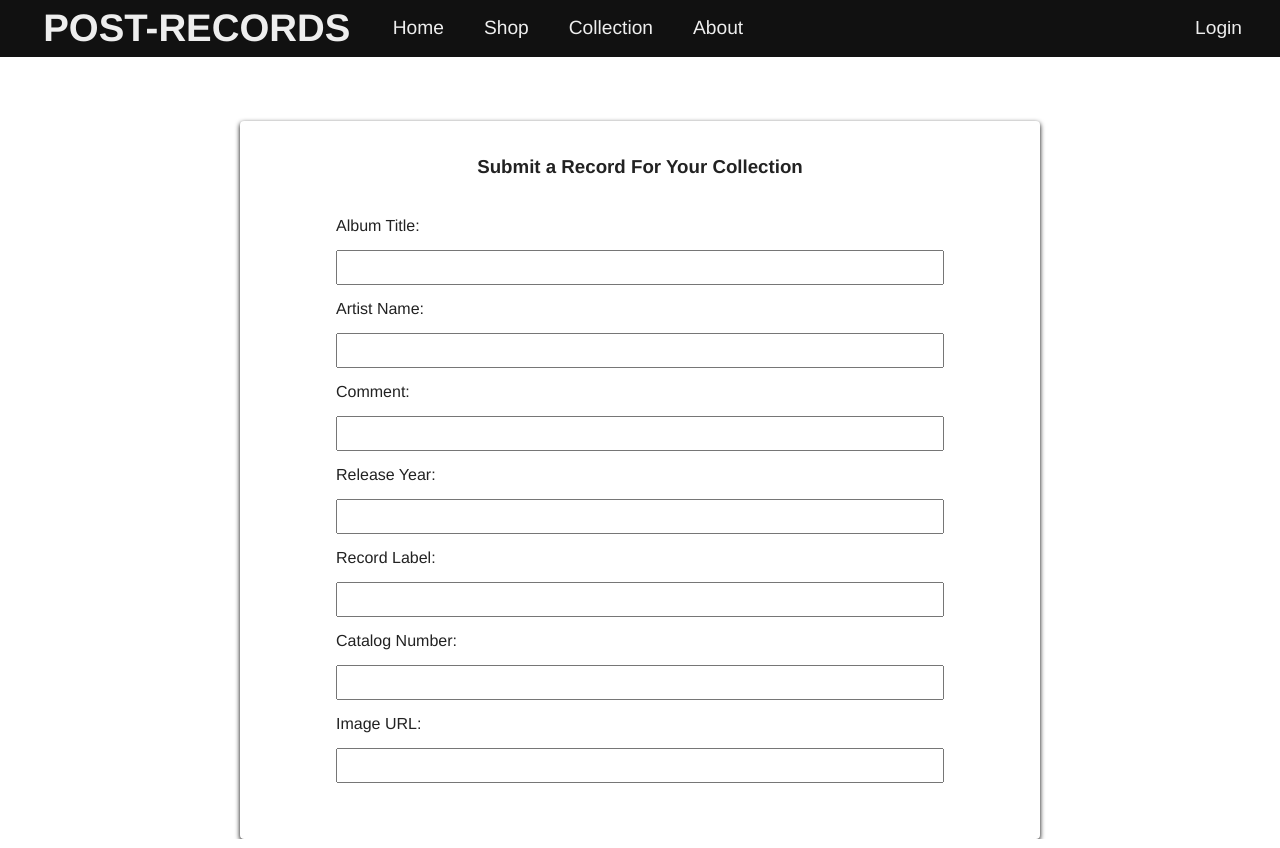
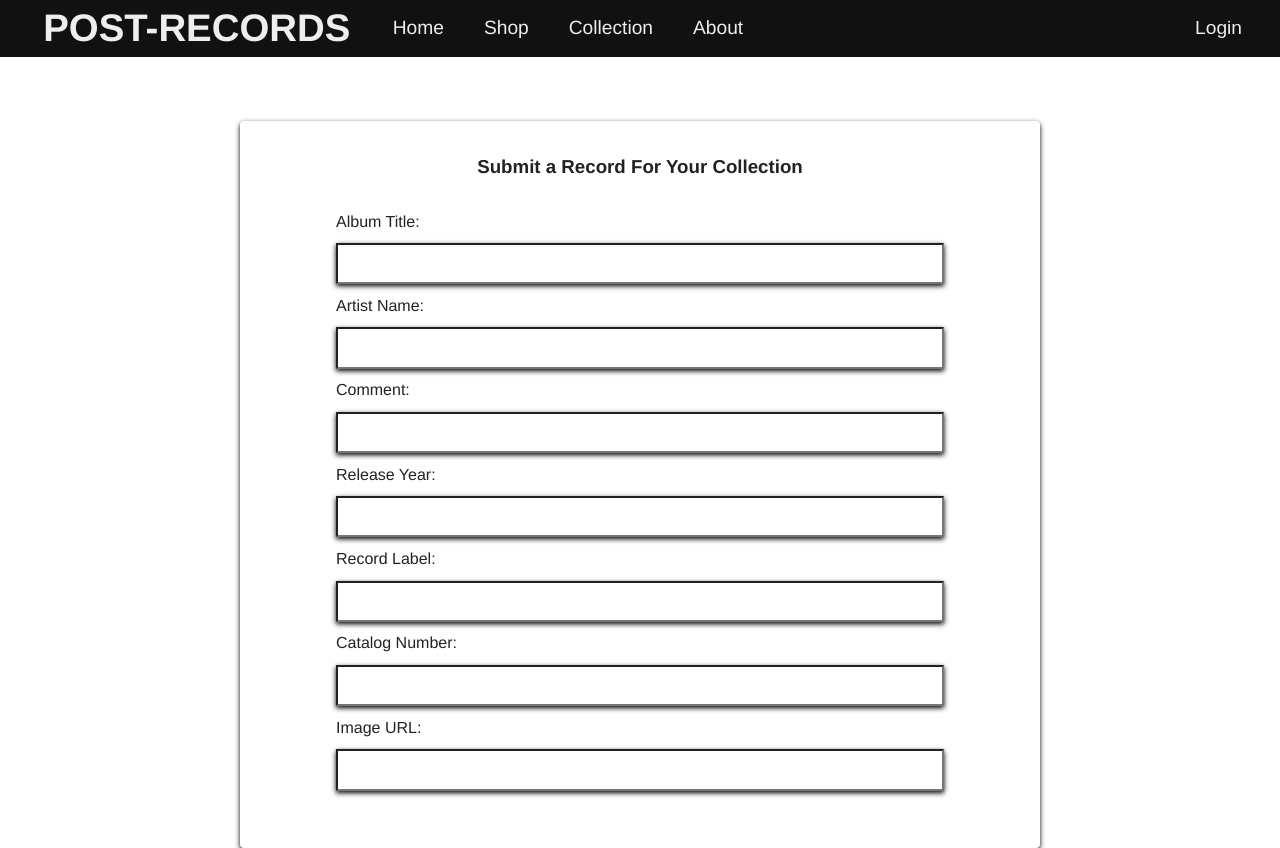
Before and after one commit to giantcarlos/post-records-storefront, a React (Create React App) app: page /collectionform in a window 1280 px wide. Built offline with nearby package versions, Linux system fonts and the light colour scheme; data requests are answered from the project's data file.

Commit message:
edit form CSS

```diff
--- a/src/components/CollectionForm.js
+++ b/src/components/CollectionForm.js
@@ -1,30 +1,33 @@
-import React from 'react'
+import React, { useState } from 'react'
 
 const CollectionForm = () => {
+    const [form, setForm] = useState("");
+
+
   return (
     <form className="collectionForm">
         <h3>Submit a Record For Your Collection</h3>
         <div className="formText">
             <label>Album Title:
-                <input type="text"/>
-            </label><br></br>
+                <input type="textarea"/>
+            </label>
             <label>Artist Name:
-                <input type="text"/>
-            </label><br></br>
+                <input type="textarea"/>
+            </label>
             <label>Comment:
-                <input type="text"/>
-            </label><br></br>
+                <input type="textarea"/>
+            </label>
             <label>Release Year:
-                <input type="text"/>
-            </label><br></br>
+                <input type="textarea"/>
+            </label>
             <label>Record Label:
-                <input type="text"/>
-            </label><br></br>
+                <input type="textarea"/>
+            </label>
             <label>Catalog Number:
-                <input type="text"/>
-            </label><br></br>
+                <input type="textarea"/>
+            </label>
             <label>Image URL:
-                <input type="text"/>
+                <input type="textarea"/>
             </label>
         </div>
     </form>
--- a/src/index.css
+++ b/src/index.css
@@ -235,11 +235,14 @@ a {
   margin-top: 2rem;
   margin-bottom: 2rem;
   text-align: left;
-  line-height: 2;
+  line-height: 1.5;
 }
 
 input {
+  font-size: 1rem;
+  color: inherit;
   width: 100%;
-  padding: 8px 20px;
-  margin: 8px 0;
+  padding: .6rem 5px;
+  margin: .6rem 0;
+  box-shadow: 0 2px 5px 0 rgba(0, 0, 0, 2);
 }
```
